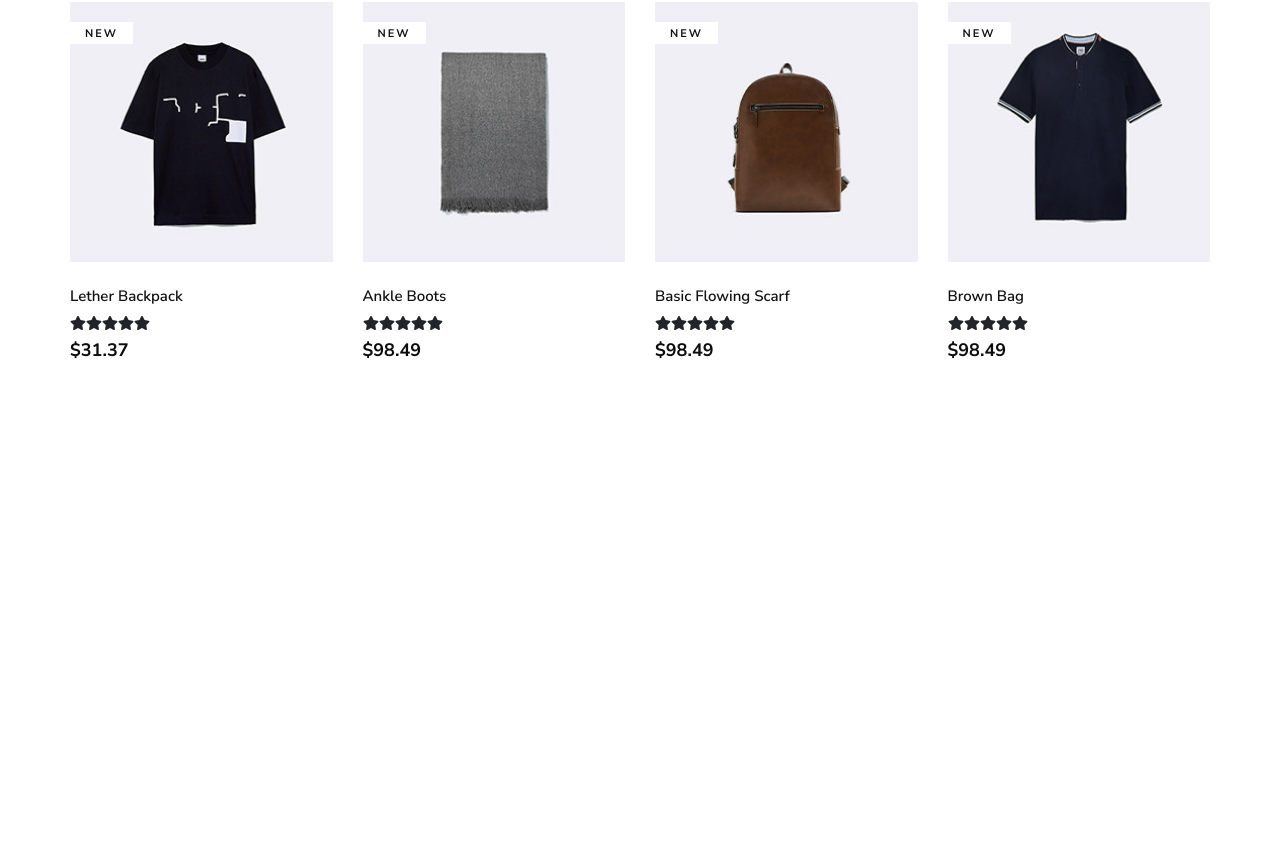
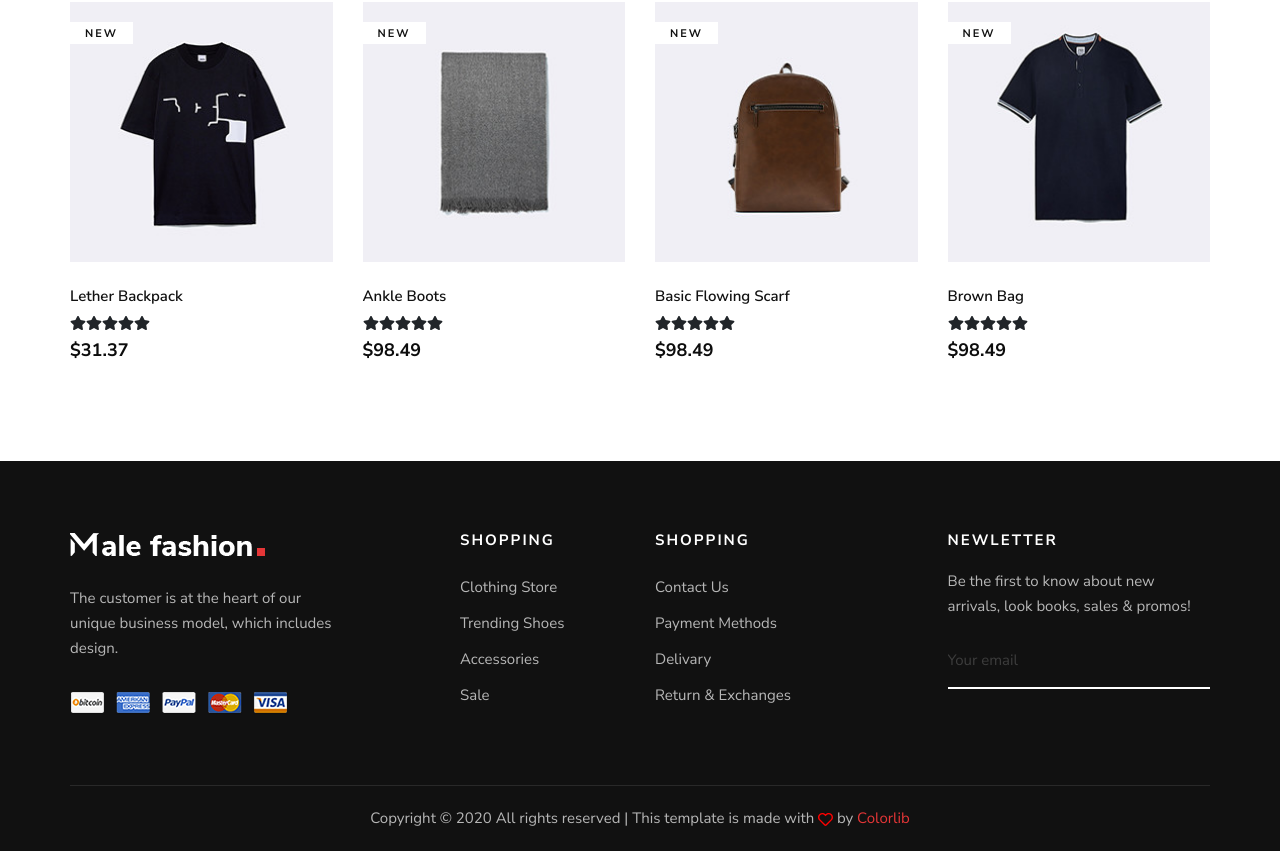
Before and after one commit to Ayomide2604/Shoeporium-Frontend, a React (Vite) app: page / in a window 1280 px wide. Shown: the part 1477-2328 px from the top of the page. Before the commit the page ends 1938 px from the top, so only its background shows below. Built offline with nearby package versions, Linux system fonts and the light colour scheme.

Commit message:
Created Footer Component

```diff
--- a/src/App.jsx
+++ b/src/App.jsx
@@ -1,4 +1,5 @@
 import "./App.css";
+import Footer from "./components/Footer";
 import Header from "./components/Header";
 import Hero from "./pages/Hero";
 import ProductList from "./pages/ProductList";
@@ -9,6 +10,7 @@ function App() {
 			<Header />
 			<Hero />
 			<ProductList />
+			<Footer />
 		</div>
 	);
 }
--- /dev/null
+++ b/src/components/Footer.jsx
@@ -0,0 +1,102 @@
+import { FaRegHeart } from "react-icons/fa";
+import footerLogo from "../assets/img/footer-logo.png";
+import payment from "../assets/img/payment.png";
+
+const Footer = () => {
+	return (
+		<footer className="footer">
+			<div className="container">
+				<div className="row">
+					<div className="col-lg-3 col-md-6 col-sm-6">
+						<div className="footer__about">
+							<div className="footer__logo">
+								<a href="#">
+									<img src={footerLogo} alt="" />
+								</a>
+							</div>
+							<p>
+								The customer is at the heart of our unique business model, which
+								includes design.
+							</p>
+							<a href="#">
+								<img src={payment} alt="" />
+							</a>
+						</div>
+					</div>
+					<div className="col-lg-2 offset-lg-1 col-md-3 col-sm-6">
+						<div className="footer__widget">
+							<h6>Shopping</h6>
+							<ul>
+								<li>
+									<a href="#">Clothing Store</a>
+								</li>
+								<li>
+									<a href="#">Trending Shoes</a>
+								</li>
+								<li>
+									<a href="#">Accessories</a>
+								</li>
+								<li>
+									<a href="#">Sale</a>
+								</li>
+							</ul>
+						</div>
+					</div>
+					<div className="col-lg-2 col-md-3 col-sm-6">
+						<div className="footer__widget">
+							<h6>Shopping</h6>
+							<ul>
+								<li>
+									<a href="#">Contact Us</a>
+								</li>
+								<li>
+									<a href="#">Payment Methods</a>
+								</li>
+								<li>
+									<a href="#">Delivary</a>
+								</li>
+								<li>
+									<a href="#">Return &amp; Exchanges</a>
+								</li>
+							</ul>
+						</div>
+					</div>
+					<div className="col-lg-3 offset-lg-1 col-md-6 col-sm-6">
+						<div className="footer__widget">
+							<h6>NewLetter</h6>
+							<div className="footer__newslatter">
+								<p>
+									Be the first to know about new arrivals, look books, sales
+									&amp; promos!
+								</p>
+								<form action="#">
+									<input type="text" placeholder="Your email" />
+									<button type="submit">
+										<span className="icon_mail_alt" />
+									</button>
+								</form>
+							</div>
+						</div>
+					</div>
+				</div>
+				<div className="row">
+					<div className="col-lg-12 text-center">
+						<div className="footer__copyright__text">
+							{/* Link back to Colorlib can't be removed. Template is licensed under CC BY 3.0. */}
+							<p>
+								Copyright © 2020 All rights reserved | This template is made
+								with <FaRegHeart color="red" /> by{" "}
+								<a href="https://colorlib.com" target="_blank">
+									Colorlib
+								</a>
+							</p>
+							{/* Link back to Colorlib can't be removed. Template is licensed under CC BY 3.0. */}
+						</div>
+					</div>
+				</div>
+			</div>
+		</footer>
+	);
+};
+
+export default Footer;
```
